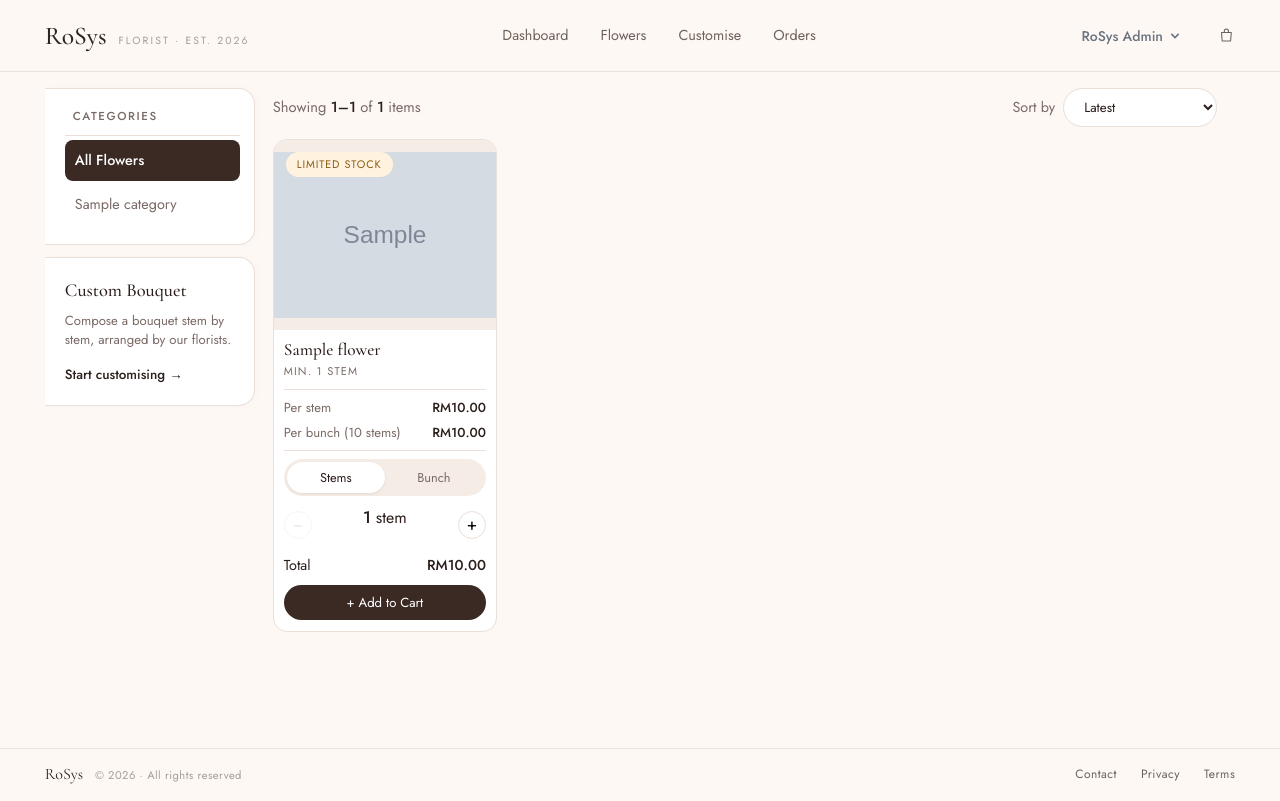
After one commit to SyazwaniIzzati/RoSys, a Laravel app: page /flowers in a window 1280 px wide. The commit adds this page. Run offline with Laravel 12, Linux system fonts and the light colour scheme; a user stored in the database is signed in; data comes from the database, SQL or seed files in the repository; tables that the repository leaves empty hold one stand-in row (values such as "Sample post"); grey boxes marked "Sample" are stand-in pictures; style sheets or scripts are compiled from the project's sources.

Commit message:
Create flowers page

```diff
--- a/app/Http/Controllers/FlowerController.php
+++ b/app/Http/Controllers/FlowerController.php
@@ -105,4 +105,88 @@ class FlowerController extends Controller
             ->route('admin.flowers.category')
             ->with('success', 'Flower deleted successfully.');
     }
+
+    // Customer: display all flowers
+    public function customerIndex(Request $request)
+    {
+        $categories = Category::orderBy('category_name')->get();
+
+        $flowers = Flowers::with('category');
+
+        $sort = $request->query('sort', 'latest');
+
+        switch ($sort) {
+            case 'price_low':
+                $flowers->orderBy('price_per_stem', 'asc');
+                break;
+
+            case 'price_high':
+                $flowers->orderBy('price_per_stem', 'desc');
+                break;
+
+            case 'name':
+                $flowers->orderBy('flower_name', 'asc');
+                break;
+
+            default:
+                $sort = 'latest';
+                $flowers->orderByDesc('created_at');
+                break;
+        }
+
+        // Pagination: display 10 flowers per page
+        $flowers = $flowers->paginate(10)->withQueryString();
+
+        $activeCategory = null;
+
+        return view('flowers.index', compact(
+            'flowers',
+            'categories',
+            'activeCategory',
+            'sort'
+        ));
+    }
+
+
+    // Customer: display flowers in a selected category
+    public function customerCategory(Request $request, $categoryId)
+    {
+        $activeCategory = Category::findOrFail($categoryId);
+
+        $categories = Category::orderBy('category_name')->get();
+
+        $flowers = Flowers::with('category')
+            ->where('category_id', $categoryId);
+
+        $sort = $request->query('sort', 'latest');
+
+        switch ($sort) {
+            case 'price_low':
+                $flowers->orderBy('price_per_stem', 'asc');
+                break;
+
+            case 'price_high':
+                $flowers->orderBy('price_per_stem', 'desc');
+                break;
+
+            case 'name':
+                $flowers->orderBy('flower_name', 'asc');
+                break;
+
+            default:
+                $sort = 'latest';
+                $flowers->orderByDesc('created_at');
+                break;
+        }
+
+        // Pagination: display 10 flowers per page
+        $flowers = $flowers->paginate(10)->withQueryString();
+
+        return view('flowers.index', compact(
+            'flowers',
+            'categories',
+            'activeCategory',
+            'sort'
+        ));
+    }
 }
--- a/resources/views/components/florist-layout.blade.php
+++ b/resources/views/components/florist-layout.blade.php
@@ -23,7 +23,7 @@
             </a>
 
             <ul class="nav-links">
-                <li><a href="{{ url('/') }}">Home</a></li>
+                <li><a href="{{ url('/dashboard') }}">Dashboard</a></li>
                 <li><a href="{{ url('/flowers') }}">Flowers</a></li>
                 <li><a href="{{ url('/customise') }}">Customise</a></li>
                 <li><a href="{{ url('/orders') }}">Orders</a></li>
--- /dev/null
+++ b/resources/views/flowers/index.blade.php
@@ -0,0 +1,358 @@
+<x-florist-layout>
+
+<style>
+#rf{--ink:#2a1d1a;--muted:#7a6a65;--line:#eadfd9;--soft:#f6ece6;--dark:#3b2a24;--dark-hover:#241914;--radius:16px;--gap:20px;
+--body:'Jost',system-ui,sans-serif;--display:'Cormorant Garamond',Georgia,serif;
+display:block;width:100%;max-width:none;margin:-48px 0 0;padding:0 10px 36px 0;box-sizing:border-box;font-family:var(--body);color:var(--ink)}
+#rf *{box-sizing:border-box}
+#rf a{text-decoration:none;color:inherit}
+#rf h1,#rf h2,#rf h3,#rf p{margin:0}
+#rf button,#rf select{font-family:inherit}
+
+/* flash */
+#rf .flash{margin:0 0 16px;padding:12px 16px;border-radius:12px;font-size:.95rem}
+#rf .flash-success{background:#e8f3ea;color:#25552f}
+#rf .flash-error{background:#fbe9e9;color:#8a2a2a}
+
+/* Layout utama: Sidebar betul-betul merapat ke tepi kiri */
+#rf .catalog-wrap{display:grid;grid-template-columns:210px minmax(0,1fr);gap:18px;align-items:start;width:100%}
+
+/* Sidebar ikut scroll bersama seluruh halaman */
+#rf .sidebar{position:static;align-self:start;display:flex;flex-direction:column;gap:12px;flex-shrink:0;max-height:none;overflow:visible}
+#rf .sidebar-card{background:#fff;border:1px solid var(--line);border-top-right-radius:var(--radius);border-bottom-right-radius:var(--radius);border-top-left-radius:0;border-bottom-left-radius:0;border-left:0;padding:18px 14px 18px 20px;box-shadow:2px 0 8px rgba(42,29,26,0.02)}
+#rf .side-title{font-size:.72rem;letter-spacing:.14em;text-transform:uppercase;color:var(--muted);padding:0 8px 10px;margin-bottom:4px;font-weight:500;border-bottom:1px solid var(--line)}
+#rf .side-nav{display:flex;flex-direction:column;gap:3px}
+#rf .side-link{display:flex;justify-content:space-between;align-items:center;padding:9px 10px;border-radius:8px;font-size:.9rem;color:var(--muted);transition:background .2s,color .2s,font-weight .2s}
+#rf .side-link:hover{background:var(--soft);color:var(--ink)}
+#rf .side-link.is-active{background:var(--dark);color:#fff;font-weight:500}
+#rf .side-link .cat-num{font-size:.8rem;opacity:.7}
+
+/* Promo box in sidebar */
+#rf .promo-box{background:#fff;border:1px solid var(--line);border-top-right-radius:var(--radius);border-bottom-right-radius:var(--radius);border-top-left-radius:0;border-bottom-left-radius:0;border-left:0;padding:18px 16px 18px 20px;box-shadow:2px 0 8px rgba(42,29,26,0.02)}
+#rf .promo-box h4{font-family:var(--display);font-size:1.15rem;font-weight:500;margin-bottom:6px;color:var(--ink)}
+#rf .promo-box p{font-size:.82rem;line-height:1.45;color:var(--muted);margin-bottom:12px}
+#rf .promo-box a{font-size:.84rem;font-weight:500;color:var(--ink);display:inline-flex;align-items:center;gap:4px}
+#rf .promo-box a:hover{text-decoration:underline}
+
+/* Main Area & Toolbar */
+#rf .main-area{min-width:0;width:100%;padding:0 8px 0 0}
+#rf .toolbar{display:flex;justify-content:space-between;align-items:center;gap:12px;margin:0 0 12px}
+#rf .toolbar .count{color:var(--muted);font-size:.92rem}
+#rf .toolbar .count strong{color:var(--ink);font-weight:500}
+#rf .sort{display:flex;align-items:center;gap:8px;font-size:.9rem;color:var(--muted)}
+#rf .sort select{border:1px solid var(--line);background:#fff;border-radius:999px;padding:8px 16px;color:var(--ink);cursor:pointer}
+
+/* Grid Responsif Profesional */
+#rf .flower-grid{display:grid;grid-template-columns:repeat(5,minmax(0,1fr));gap:16px}
+#rf .flower-card{background:#fff;border:1px solid var(--line);border-radius:14px;overflow:hidden;display:flex;flex-direction:column;min-width:0;transition:box-shadow .2s,transform .2s}
+#rf .flower-card:hover{box-shadow:0 8px 24px rgba(42,29,26,.08);transform:translateY(-2px)}
+#rf .flower-media{position:relative;height:190px;aspect-ratio:auto;background:var(--soft);overflow:hidden;flex-shrink:0}
+#rf .flower-media img{width:100%;height:100%;object-fit:contain;object-position:center;display:block}
+#rf .flower-noimg{height:100%;display:grid;place-items:center;color:var(--muted);font-size:.85rem}
+#rf .badge{position:absolute;top:12px;left:12px;background:rgba(255,255,255,.92);border-radius:999px;padding:4px 11px;font-size:.68rem;letter-spacing:.08em;text-transform:uppercase}
+#rf .badge.low{background:#fff3df;color:#8a5a12}
+#rf .badge.out{background:#fbe9e9;color:#8a2a2a}
+#rf .flower-body{padding:10px 10px 11px;display:flex;flex-direction:column;gap:8px;flex:1}
+#rf .flower-name{font-family:var(--display);font-size:1.08rem;font-weight:500;line-height:1.12;overflow-wrap:anywhere}
+#rf .flower-name span{color:var(--muted);font-size:1.05rem}
+#rf .flower-min{font-size:.7rem;letter-spacing:.1em;text-transform:uppercase;color:var(--muted);margin-top:4px}
+#rf .prices{border-top:1px solid var(--line);border-bottom:1px solid var(--line);padding:7px 0;display:grid;gap:4px;font-size:.82rem}
+#rf .prices div{display:flex;justify-content:space-between;color:var(--muted)}
+#rf .prices strong{color:var(--ink);font-weight:500}
+
+/* Stem / Bunch Toggle */
+#rf .mode{display:grid;grid-template-columns:1fr 1fr;background:var(--soft);border-radius:999px;padding:3px}
+#rf .mode button{border:0;background:transparent;border-radius:999px;padding:6px 0;font-size:.8rem;cursor:pointer;color:var(--muted);transition:background .2s,color .2s}
+#rf .mode button.is-active{background:#fff;color:var(--ink);box-shadow:0 1px 3px rgba(0,0,0,.08)}
+#rf .mode button:disabled{opacity:.4;cursor:not-allowed}
+
+/* Quantity Stepper */
+#rf .stepper{display:flex;align-items:center;justify-content:space-between;gap:8px}
+#rf .step-btn{width:28px;height:28px;flex-shrink:0;border-radius:50%;border:1px solid var(--line);background:#fff;font-size:1.05rem;line-height:1;cursor:pointer;display:grid;place-items:center;transition:border-color .2s,background .2s}
+#rf .step-btn:hover:not(:disabled){border-color:var(--dark);background:var(--soft)}
+#rf .step-btn:disabled{opacity:.35;cursor:not-allowed}
+#rf .qty{text-align:center;flex:1}
+#rf .qty b{font-size:1.05rem;font-weight:500}
+#rf .qty small{display:block;color:var(--muted);font-size:.76rem;margin-top:1px;min-height:1.1em}
+#rf .total{display:flex;justify-content:space-between;font-size:.9rem}
+#rf .total strong{font-weight:500}
+
+#rf .add-btn{margin-top:auto;border:0;background:var(--dark);color:#fff;border-radius:999px;padding:8px 6px;font-size:.82rem;cursor:pointer;transition:background .2s}
+#rf .add-btn:hover:not(:disabled){background:var(--dark-hover)}
+#rf .add-btn:disabled{background:#cfc3bd;cursor:not-allowed}
+
+#rf .empty{padding:60px 0;text-align:center;color:var(--muted)}
+
+/* Pagination - di bahagian bawah sebelah kanan */
+#rf .pagination-wrap{display:flex;justify-content:flex-end;align-items:center;gap:8px;margin:24px 0 0;padding:12px 0 0}
+#rf .pagination-info{font-size:.82rem;color:var(--muted);margin-right:6px}
+#rf .pagination-btn{display:inline-flex;align-items:center;justify-content:center;min-height:38px;padding:8px 16px;border:1px solid var(--line);border-radius:999px;background:#fff;color:var(--ink);font-size:.85rem;transition:background .2s,border-color .2s}
+#rf .pagination-btn:hover:not(.is-disabled){background:var(--soft);border-color:var(--dark)}
+#rf .pagination-btn.is-disabled{opacity:.45;pointer-events:none;background:#f8f5f3}
+#rf .pagination-btn.next{background:var(--dark);border-color:var(--dark);color:#fff}
+#rf .pagination-btn.next:hover:not(.is-disabled){background:var(--dark-hover)}
+
+/* Responsive layout */
+@media (max-width: 1400px){
+    #rf .flower-grid{grid-template-columns:repeat(4,minmax(0,1fr))}
+}
+@media (max-width: 1100px){
+    #rf .catalog-wrap{grid-template-columns:190px minmax(0,1fr);gap:14px}
+    #rf .flower-grid{grid-template-columns:repeat(3,minmax(0,1fr));gap:14px}
+}
+@media (max-width: 960px){
+    #rf{margin-top:-28px;padding:0 16px 32px}
+    #rf .catalog-wrap{grid-template-columns:1fr;gap:18px}
+    #rf .sidebar{position:static;max-height:none;overflow:visible}
+    #rf .sidebar-card{border:1px solid var(--line);border-radius:var(--radius);padding:14px 16px}
+    #rf .side-title{border-bottom:none;padding-bottom:6px;margin-bottom:4px}
+    #rf .side-nav{flex-direction:row;overflow-x:auto;padding-bottom:4px;scrollbar-width:none}
+    #rf .side-nav::-webkit-scrollbar{display:none}
+    #rf .side-link{flex:0 0 auto;border:1px solid var(--line);border-radius:999px;padding:8px 14px;gap:8px}
+    #rf .side-link.is-active{border-color:var(--dark);background:var(--dark);color:#fff}
+    #rf .promo-box{display:none}
+    #rf .main-area{padding:0}
+    #rf .flower-grid{grid-template-columns:repeat(3,minmax(0,1fr))}
+    #rf .flower-media{height:170px}
+}
+@media (max-width: 640px){
+    #rf{margin-top:-18px;padding:0 12px 28px}
+    #rf .flower-grid{grid-template-columns:repeat(2,minmax(0,1fr));gap:12px}
+    #rf .flower-body{padding:9px;gap:8px}
+    #rf .flower-name{font-size:1.05rem}
+    #rf .toolbar{align-items:flex-start;flex-wrap:wrap;margin-bottom:14px}
+    #rf .sort select{max-width:155px;padding:8px 10px}
+    #rf .prices{font-size:.76rem}
+    #rf .flower-media{height:145px}
+    #rf .stepper{gap:4px}
+    #rf .step-btn{width:29px;height:29px}
+}
+@media (max-width: 380px){
+    #rf .flower-grid{grid-template-columns:1fr}
+}
+</style>
+
+<div id="rf">
+
+    @if (session('success'))
+        <div class="flash flash-success">{{ session('success') }}</div>
+    @endif
+    @if (session('error'))
+        <div class="flash flash-error">{{ session('error') }}</div>
+    @endif
+    @if ($errors->any())
+        <div class="flash flash-error">{{ $errors->first() }}</div>
+    @endif
+
+    <div class="catalog-wrap">
+
+        {{-- Left Sidebar Menu --}}
+        <aside class="sidebar">
+            <div class="sidebar-card">
+                <p class="side-title">Categories</p>
+                <nav class="side-nav" aria-label="Categories">
+                    <a href="{{ url('/flowers') }}" class="side-link {{ $activeCategory ? '' : 'is-active' }}">
+                        <span>All Flowers</span>
+                        @if(isset($totalFlowersCount))
+                            <span class="cat-num">{{ $totalFlowersCount }}</span>
+                        @endif
+                    </a>
+
+                    @foreach ($categories as $cat)
+                        <a href="{{ route('flowers.category', $cat->category_id) }}"
+                           class="side-link {{ $activeCategory && $activeCategory->category_id == $cat->category_id ? 'is-active' : '' }}">
+                            <span>{{ $cat->category_name }}</span>
+                            @if(isset($cat->flowers_count))
+                                <span class="cat-num">{{ $cat->flowers_count }}</span>
+                            @endif
+                        </a>
+                    @endforeach
+                </nav>
+            </div>
+
+            <div class="promo-box">
+                <h4>Custom Bouquet</h4>
+                <p>Compose a bouquet stem by stem, arranged by our florists.</p>
+                <a href="{{ url('/customise') }}">Start customising &rarr;</a>
+            </div>
+        </aside>
+
+        {{-- Right Main Area --}}
+        <div class="main-area">
+
+            {{-- Toolbar --}}
+            <div class="toolbar">
+                <span class="count">
+                    Showing <strong>{{ $flowers->firstItem() ?? 0 }}–{{ $flowers->lastItem() ?? 0 }}</strong>
+                    of <strong>{{ $flowers->total() }}</strong> items
+                </span>
+
+                <form method="GET" class="sort">
+                    <label for="sort">Sort by</label>
+                    <select id="sort" name="sort" onchange="this.form.submit()">
+                        <option value="latest"     @selected($sort === 'latest')>Latest</option>
+                        <option value="price_low"  @selected($sort === 'price_low')>Price: low to high</option>
+                        <option value="price_high" @selected($sort === 'price_high')>Price: high to low</option>
+                        <option value="name"       @selected($sort === 'name')>Name A–Z</option>
+                    </select>
+                </form>
+            </div>
+
+            {{-- Products Grid --}}
+            @if ($flowers->isEmpty())
+                <p class="empty">No flowers found in this category yet.</p>
+            @else
+                <div class="flower-grid">
+                    @foreach ($flowers as $flower)
+                        @php
+                            $minStems  = max(1, (int) ($flower->min_quantity ?? 1));
+                            $stock     = (int) $flower->stock_quantity;
+                            $canBunch  = $flower->price_per_bunch !== null && (int) $flower->bunch_quantity > 0;
+                            $available = (bool) $flower->availability && $stock >= $minStems;
+                            $badge     = ! $available ? ['out', 'Out of stock'] : ($stock <= 20 ? ['low', 'Limited stock'] : ['', 'In stock']);
+                        @endphp
+
+                        <article class="flower-card"
+                                 data-flower
+                                 data-stem-price="{{ $flower->price_per_stem }}"
+                                 data-bunch-price="{{ $canBunch ? $flower->price_per_bunch : 0 }}"
+                                 data-bunch-qty="{{ $canBunch ? (int) $flower->bunch_quantity : 0 }}"
+                                 data-stock="{{ $stock }}"
+                                 data-min="{{ $minStems }}">
+
+                            <div class="flower-media">
+                                @if ($flower->image)
+                                    <img src="{{ asset('storage/' . $flower->image) }}" alt="{{ $flower->flower_name }}" loading="lazy">
+                                @else
+                                    <div class="flower-noimg">No image</div>
+                                @endif
+                                <span class="badge {{ $badge[0] }}">{{ $badge[1] }}</span>
+                            </div>
+
+                            <div class="flower-body">
+                                <div>
+                                    <h3 class="flower-name">
+                                        {{ $flower->flower_name }}
+                                    </h3>
+                                    <p class="flower-min">Min. {{ $minStems }} {{ $minStems === 1 ? 'stem' : 'stems' }}</p>
+                                </div>
+
+                                <div class="prices">
+                                    <div><span>Per stem</span><strong>RM{{ number_format($flower->price_per_stem, 2) }}</strong></div>
+                                    @if ($canBunch)
+                                        <div><span>Per bunch ({{ (int) $flower->bunch_quantity }} stems)</span><strong>RM{{ number_format($flower->price_per_bunch, 2) }}</strong></div>
+                                    @endif
+                                </div>
+
+                                <form method="POST" action="{{ route('cart.add') }}" class="add-form" style="display:contents">
+                                    @csrf
+                                    <input type="hidden" name="flower_id" value="{{ $flower->flower_id }}">
+                                    <input type="hidden" name="item_type" class="f-type" value="stem">
+                                    <input type="hidden" name="quantity" class="f-qty" value="{{ $minStems }}">
+
+                                    <div class="mode" role="group" aria-label="Buy as">
+                                        <button type="button" class="m-stem is-active" @disabled(! $available)>Stems</button>
+                                        <button type="button" class="m-bunch" @disabled(! $available || ! $canBunch)>Bunch</button>
+                                    </div>
+
+                                    <div class="stepper">
+                                        <button type="button" class="step-btn s-minus" aria-label="Decrease" @disabled(! $available)>&minus;</button>
+                                        <div class="qty">
+                                            <b class="q-num">{{ $minStems }}</b> <span class="q-unit">stems</span>
+                                            <small class="q-note"></small>
+                                        </div>
+                                        <button type="button" class="step-btn s-plus" aria-label="Increase" @disabled(! $available)>+</button>
+                                    </div>
+
+                                    <div class="total"><span>Total</span><strong class="t-price">RM{{ number_format($minStems * $flower->price_per_stem, 2) }}</strong></div>
+
+                                    <button type="submit" class="add-btn" @disabled(! $available)>
+                                        {{ $available ? '+ Add to Cart' : 'Unavailable' }}
+                                    </button>
+                                </form>
+                            </div>
+                        </article>
+                    @endforeach
+                </div>
+
+                @if ($flowers->hasPages())
+                    <nav class="pagination-wrap" aria-label="Flower pages">
+                        <span class="pagination-info">Page {{ $flowers->currentPage() }} of {{ $flowers->lastPage() }}</span>
+
+                        @if ($flowers->onFirstPage())
+                            <span class="pagination-btn is-disabled" aria-disabled="true">Previous</span>
+                        @else
+                            <a class="pagination-btn" href="{{ $flowers->appends(request()->query())->previousPageUrl() }}">Previous</a>
+                        @endif
+
+                        @if ($flowers->hasMorePages())
+                            <a class="pagination-btn next" href="{{ $flowers->appends(request()->query())->nextPageUrl() }}">Next page &rarr;</a>
+                        @else
+                            <span class="pagination-btn next is-disabled" aria-disabled="true">Next page &rarr;</span>
+                        @endif
+                    </nav>
+                @endif
+            @endif
+
+        </div>
+    </div>
+
+</div>
+
+<script>
+(function () {
+    document.querySelectorAll('#rf [data-flower]').forEach(function (card) {
+        var stemPrice = parseFloat(card.dataset.stemPrice) || 0;
+        var bunchPrice = parseFloat(card.dataset.bunchPrice) || 0;
+        var bunchQty = parseInt(card.dataset.bunchQty, 10) || 0;
+        var stock = parseInt(card.dataset.stock, 10) || 0;
+        var minStems = parseInt(card.dataset.min, 10) || 1;
+
+        var mode = 'stem';
+        var stems = minStems;
+
+        var $ = function (s) { return card.querySelector(s); };
+        var bStem = $('.m-stem'), bBunch = $('.m-bunch');
+        var minus = $('.s-minus'), plus = $('.s-plus');
+        var num = $('.q-num'), unit = $('.q-unit'), note = $('.q-note'), price = $('.t-price');
+        var fType = $('.f-type'), fQty = $('.f-qty');
+
+        function step()    { return mode === 'bunch' ? bunchQty : 1; }
+        function lowest()  { return mode === 'bunch' ? Math.max(bunchQty, Math.ceil(minStems / bunchQty) * bunchQty) : minStems; }
+        function highest() { return mode === 'bunch' ? Math.floor(stock / bunchQty) * bunchQty : stock; }
+
+        function render() {
+            var bunches = bunchQty ? stems / bunchQty : 0;
+            num.textContent = stems;
+            unit.textContent = stems === 1 ? 'stem' : 'stems';
+            note.textContent = mode === 'bunch' ? '= ' + bunches + (bunches === 1 ? ' bunch' : ' bunches') : '';
+
+            var total = mode === 'bunch' ? bunches * bunchPrice : stems * stemPrice;
+            price.textContent = 'RM' + total.toFixed(2);
+
+            fType.value = mode;
+            fQty.value = mode === 'bunch' ? bunches : stems;
+
+            minus.disabled = stems - step() < lowest();
+            plus.disabled = stems + step() > highest();
+            bStem.classList.toggle('is-active', mode === 'stem');
+            bBunch.classList.toggle('is-active', mode === 'bunch');
+        }
+
+        function setMode(m) {
+            mode = m;
+            stems = lowest();
+            render();
+        }
+
+        bStem.addEventListener('click', function () { setMode('stem'); });
+        bBunch.addEventListener('click', function () { if (!bBunch.disabled) setMode('bunch'); });
+        minus.addEventListener('click', function () { if (stems - step() >= lowest()) { stems -= step(); render(); } });
+        plus.addEventListener('click', function () { if (stems + step() <= highest()) { stems += step(); render(); } });
+
+        render();
+    });
+})();
+</script>
+
+</x-florist-layout>
--- a/routes/web.php
+++ b/routes/web.php
@@ -76,8 +76,18 @@ Route::middleware('auth')->group(function () {
         'customerCategory'
     ])->middleware('verified')->name('flowers.category');
 
+    // Customer flower pages
+    Route::get('/flowers', [FlowerController::class, 'customerIndex'])
+        ->middleware('verified')
+        ->name('flowers.index');
 
+    Route::get('/flowers/category/{categoryId}', [
+        FlowerController::class,
+        'customerCategory'
+    ])
+        ->middleware('verified')
+        ->name('flowers.category');
 });
 
 
-require __DIR__.'/auth.php';
+require __DIR__ . '/auth.php';
```
